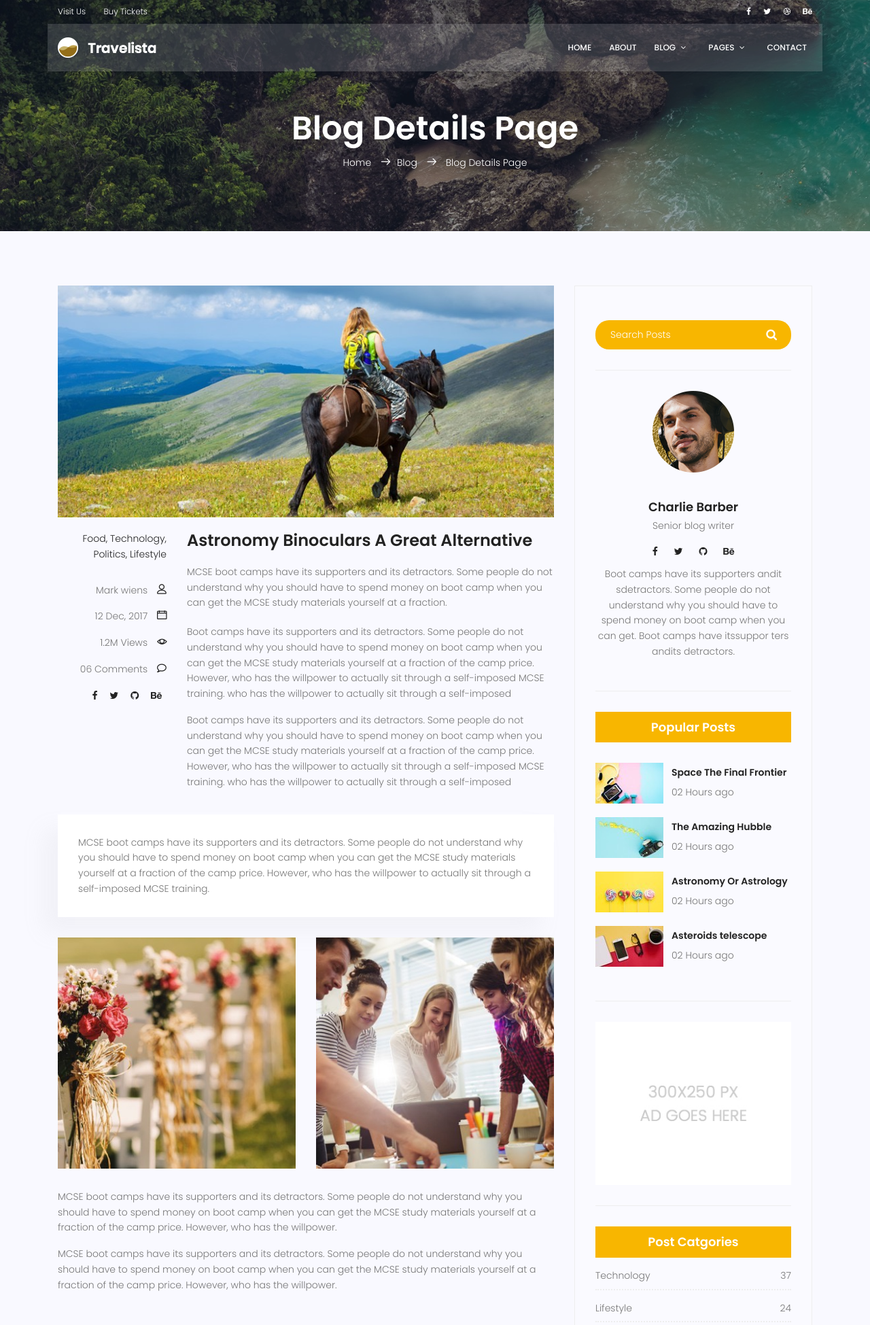
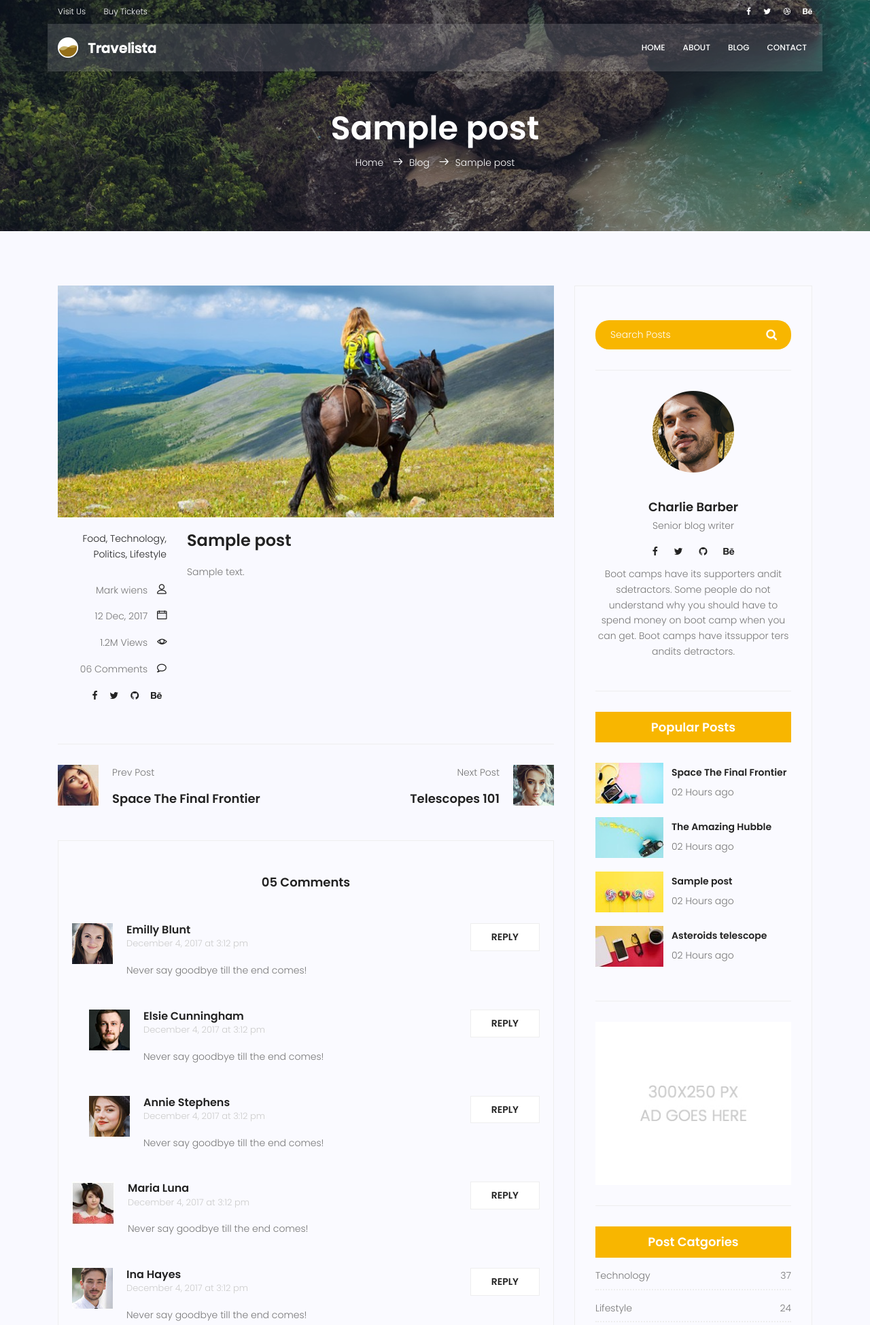
Before and after one commit to Mamad66Ahmadi/mysite-django, a Django app: template templates/blog/blog-single.html in a window 1280 px wide. Shown: the top 1949 px of the page at 68% size. Run offline with Django 5.2, Linux system fonts and the light colour scheme; the template is opened without the code that fills it: values that come from a table or form of the project are taken from there, others are empty; tables that the repository leaves empty hold one stand-in row (values such as "Sample post"); some libraries are stand-ins or nearby versions.

Commit message:
added dynamic urls
for blog and single blog

```diff
--- a/blog/urls.py
+++ b/blog/urls.py
@@ -7,5 +7,5 @@ app_name = 'blog'
 
 urlpatterns = [
     path('', blog_view, name = 'index'),
-    path('single', blog_single, name='single'),
+    path('<int:pid>', blog_single, name='single'),
 ]
--- a/templates/base.html
+++ b/templates/base.html
@@ -65,12 +65,9 @@
                     <ul class="nav-menu">
                         <li><a href="{% url 'website:index' %}">Home</a></li>
                         <li><a href="{% url 'website:about' %}">About</a></li>
-                        <li class="menu-has-children"><a href="">Blog</a>
-                            <ul>
-                                <li><a href="{% url 'blog:index' %}">Blog Home</a></li>
-                                <li><a href="{% url 'blog:single' %}">Blog Single</a></li>
-                            </ul>
-                        </li>
+                        <li><a href="{% url 'blog:index' %}">Blog</a></li>
+
+                        <!--
                         <li class="menu-has-children"><a href="">Pages</a>
                             <ul>
                                 <li><a href="elements.html">Elements</a></li>
@@ -82,13 +79,14 @@
                                 </li>
                             </ul>
                         </li>
+                        -->
+
                         <li><a href="{% url 'website:contact' %}">Contact</a></li>
                     </ul>
                 </nav><!-- #nav-menu-container -->
             </div>
         </div>
     </header><!-- #header -->
-
 
     {% block content %}
 
--- a/templates/blog/blog-home.html
+++ b/templates/blog/blog-home.html
@@ -115,7 +115,7 @@
 						<div class="feature-img">
 							<img class="img-fluid" src="{% static 'img/blog/feature-img1.jpg' %}" alt="">
 						</div>
-						<a class="posts-title" href="#">
+						<a class="posts-title" href="{% url 'blog:single' pid=post.id %}">
 							<h3>{{post.title}}</h3>
 						</a>
 						<p class="excert">
--- a/templates/blog/blog-single.html
+++ b/templates/blog/blog-single.html
@@ -11,11 +11,11 @@
 		<div class="row d-flex align-items-center justify-content-center">
 			<div class="about-content col-lg-12">
 				<h1 class="text-white">
-					Blog Details Page
+					{{post.title}}
 				</h1>
-				<p class="text-white link-nav"><a href="index.html">Home </a> <span
-						class="lnr lnr-arrow-right"></span><a href="blog-home.html">Blog </a> <span
-						class="lnr lnr-arrow-right"></span> <a href="blog-single.html"> Blog Details Page</a></p>
+				<p class="text-white link-nav"><a href="{% url 'website:index' %}">Home </a> <span
+						class="lnr lnr-arrow-right"></span><a href="{% url 'blog:index' %}">Blog </a> <span
+						class="lnr lnr-arrow-right"></span>{{post.title}}</p>
 			</div>
 		</div>
 	</div>
@@ -58,55 +58,12 @@
 						</div>
 					</div>
 					<div class="col-lg-9 col-md-9">
-						<h3 class="mt-20 mb-20">Astronomy Binoculars A Great Alternative</h3>
+						<h3 class="mt-20 mb-20">{{post.title}}</h3>
 						<p class="excert">
-							MCSE boot camps have its supporters and its detractors. Some people do not understand why
-							you should have to spend money on boot camp when you can get the MCSE study materials
-							yourself at a fraction.
-						</p>
-						<p>
-							Boot camps have its supporters and its detractors. Some people do not understand why you
-							should have to spend money on boot camp when you can get the MCSE study materials yourself
-							at a fraction of the camp price. However, who has the willpower to actually sit through a
-							self-imposed MCSE training. who has the willpower to actually sit through a self-imposed
-						</p>
-						<p>
-							Boot camps have its supporters and its detractors. Some people do not understand why you
-							should have to spend money on boot camp when you can get the MCSE study materials yourself
-							at a fraction of the camp price. However, who has the willpower to actually sit through a
-							self-imposed MCSE training. who has the willpower to actually sit through a self-imposed
+							{{post.content}}
 						</p>
 					</div>
-					<div class="col-lg-12">
-						<div class="quotes">
-							MCSE boot camps have its supporters and its detractors. Some people do not understand why
-							you should have to spend money on boot camp when you can get the MCSE study materials
-							yourself at a fraction of the camp price. However, who has the willpower to actually sit
-							through a self-imposed MCSE training.
-						</div>
-						<div class="row mt-30 mb-30">
-							<div class="col-6">
-								<img class="img-fluid" src="{% static 'img/blog/post-img1.jpg' %}" alt="">
-							</div>
-							<div class="col-6">
-								<img class="img-fluid" src="{% static 'img/blog/post-img2.jpg' %}" alt="">
-							</div>
-							<div class="col-lg-12 mt-30">
-								<p>
-									MCSE boot camps have its supporters and its detractors. Some people do not
-									understand why you should have to spend money on boot camp when you can get the MCSE
-									study materials yourself at a fraction of the camp price. However, who has the
-									willpower.
-								</p>
-								<p>
-									MCSE boot camps have its supporters and its detractors. Some people do not
-									understand why you should have to spend money on boot camp when you can get the MCSE
-									study materials yourself at a fraction of the camp price. However, who has the
-									willpower.
-								</p>
-							</div>
-						</div>
-					</div>
+
 				</div>
 				<div class="navigation-area">
 					<div class="row">
@@ -326,7 +283,7 @@
 								</div>
 								<div class="details">
 									<a href="blog-single.html">
-										<h6>Astronomy Or Astrology</h6>
+										<h6>{{post.title}}</h6>
 									</a>
 									<p>02 Hours ago</p>
 								</div>
```
Also changed, not shown: blog/views.py (+5 -3 lines).
